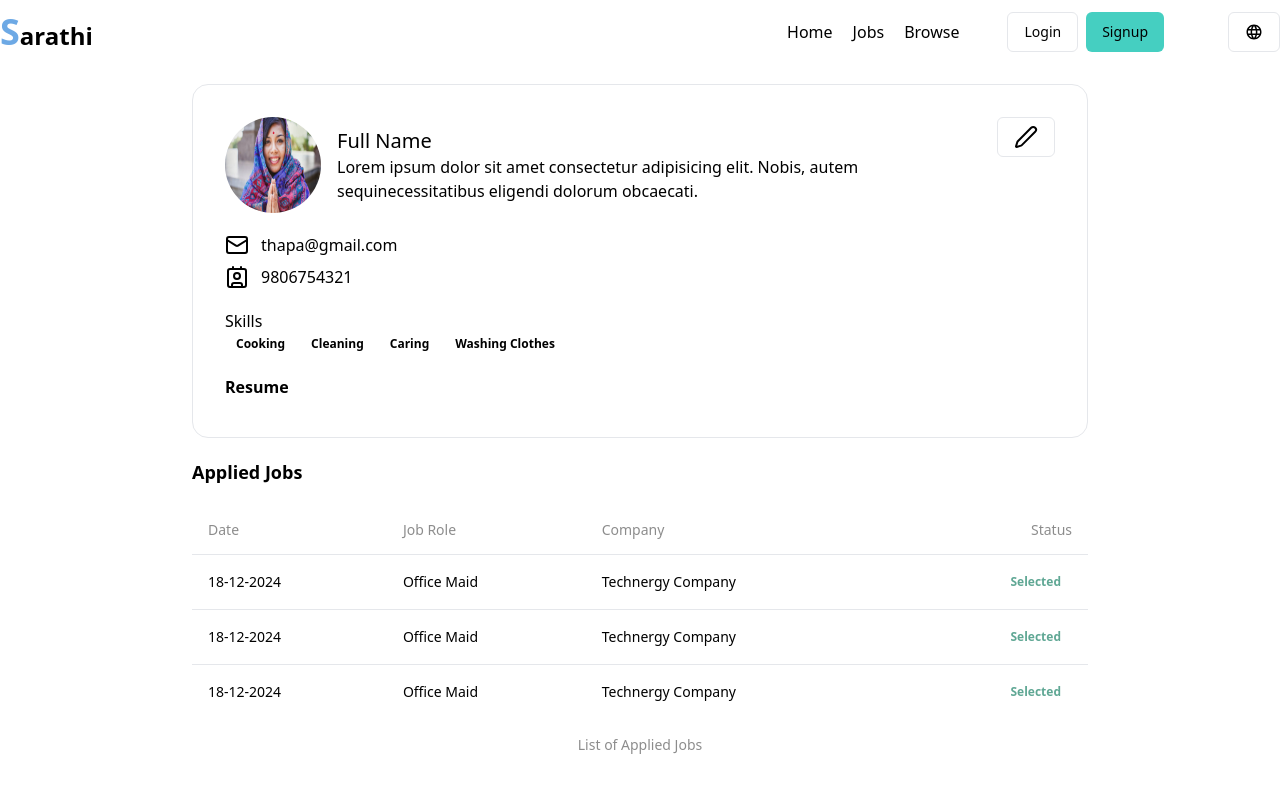
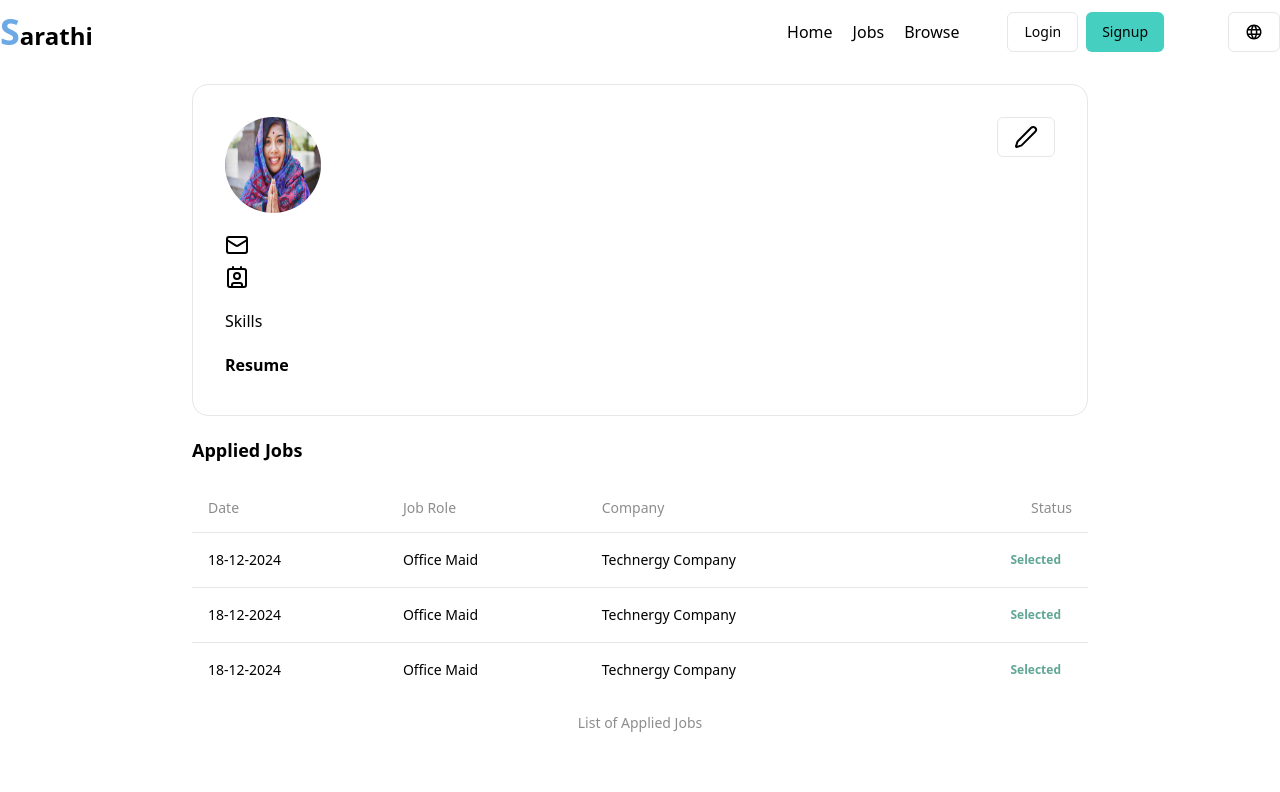
Before and after one commit to SantoshThapaa/HireUs, a React (Vite) app in the folder frontend/: page /profile in a window 1280 px wide. Shown: the top 792 px of the page. Built offline with nearby package versions, Linux system fonts and the light colour scheme.

Commit message:
Profile Section modified

```diff
--- a/frontend/src/components/Profile.jsx
+++ b/frontend/src/components/Profile.jsx
@@ -7,11 +7,13 @@
 import { Label } from "./ui/label"
 import AppliedJobTable from "./AppliedJobTable"
 import UpdateProfileDialog from "./UpdateProfileDialog"
+import { useSelector } from 'react-redux'
 
-const skills = ["Cooking", "Cleaning", "Caring", "Washing Clothes"]
+// const skills = ["Cooking", "Cleaning", "Caring", "Washing Clothes"]
 const isResume = true;
 const Profile = () => {
   const [open, setOpen] = useState(false);
+  const { user } = useSelector(store => store.auth);
 
   return (
     <div>
@@ -23,8 +25,8 @@
               <AvatarImage src="/women1.jpg" alt="profile" />
             </Avatar>
             <div>
-              <h1 className="font-medium text-xl ">Full Name</h1>
-              <p>Lorem ipsum dolor sit amet consectetur adipisicing elit. Nobis, autem sequinecessitatibus eligendi dolorum obcaecati.</p>
+              <h1 className="font-medium text-xl ">{user?.fullname}</h1>
+              <p>{user?.profile?.bio}</p>
             </div>
           </div>
           <Button onClick={() => setOpen(true)} className="text-right" variant="outline"><Pen /></Button>
@@ -32,33 +34,33 @@
         <div className="my-5">
           <div className="flex items-center gap-3 my-2">
             <Mail />
-            <span>thapa@gmail.com</span>
+            <span>{user?.email}</span>
           </div>
           <div className="flex items-center gap-3 my-2">
             <Contact />
-            <span>9806754321</span>
+            <span>{user?.phoneNumber}</span>
           </div>
         </div>
         <div className="my-5">
           <h1>Skills</h1>
           <div className="flex items-center gap-1">
             {
-              skills.length !== 0 ? skills.map((item, index) => <Badge key={index}>{item}</Badge>) : <span>NA</span>
+              user?.profile?.skills.length !== 0 ? user?.profile?.skills.map((item, index) => <Badge key={index}>{item}</Badge>) : <span>NA</span>
             }
           </div>
         </div>
-        <div className="grid w-full max-w-sm items-center gap-1.5">
+        <div className='grid w-full max-w-sm items-center gap-1.5'>
           <Label className="text-md font-bold">Resume</Label>
           {
-            isResume ? <a href="https://youtube.com" target="blank" className="text-blue-500 w-full hover:underline cursor-pointer"></a> : <span>NA</span>
+            isResume ? <a target='blank' href={user?.profile?.resume} className='text-blue-500 w-full hover:underline cursor-pointer'>{user?.profile?.resumeOriginalName}</a> : <span>NA</span>
           }
         </div>
       </div>
       <div className="max-w-4xl mx-auto bg-white rounded-2xl">
-          <h1 className='font-bold text-lg my-5'>Applied Jobs</h1>
-          {/* Application table  */}
-          <AppliedJobTable />
-        </div>
+        <h1 className='font-bold text-lg my-5'>Applied Jobs</h1>
+        {/* Application table  */}
+        <AppliedJobTable />
+      </div>
       <UpdateProfileDialog open={open} setOpen={setOpen} />
     </div>
   )
```
